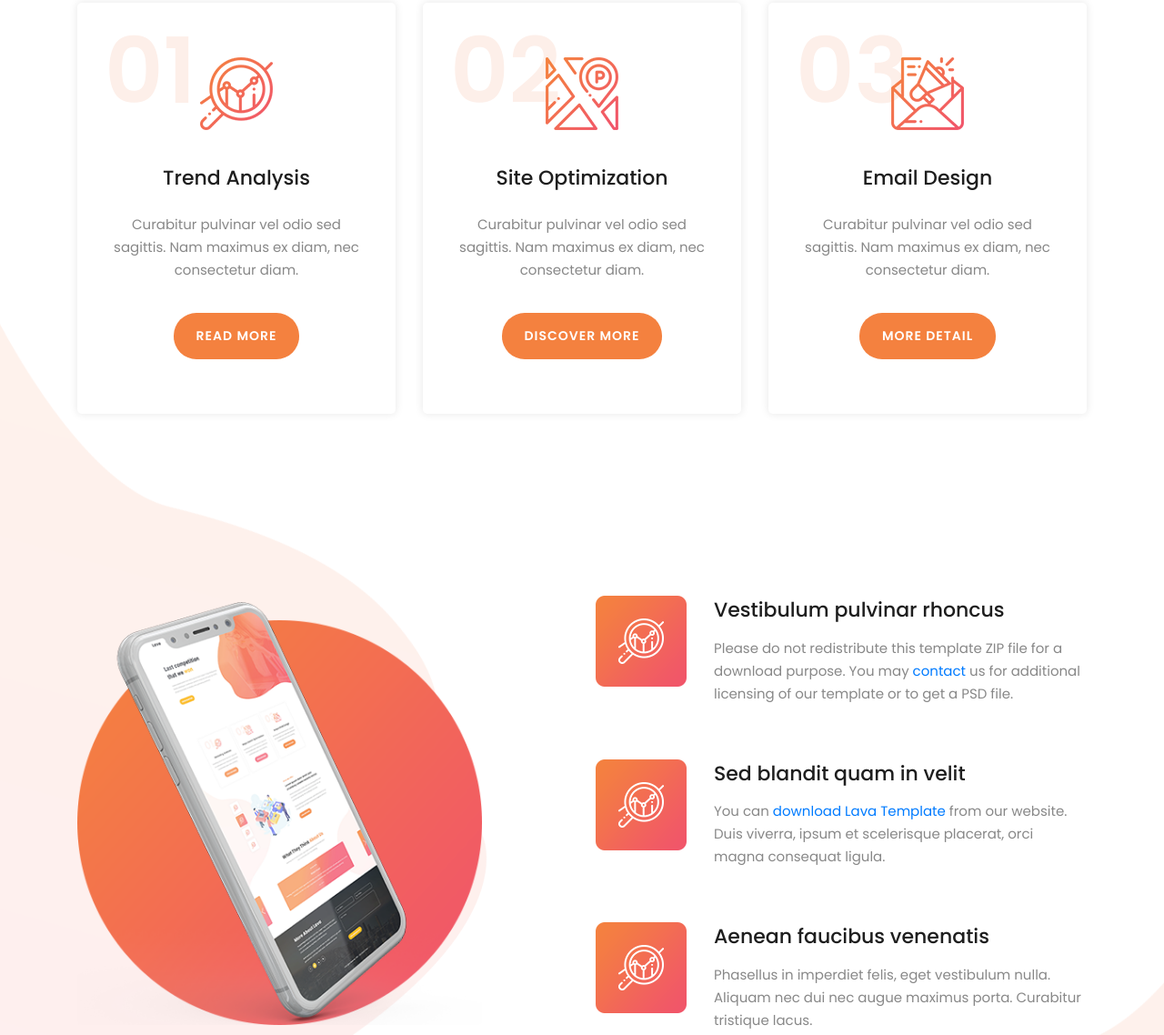
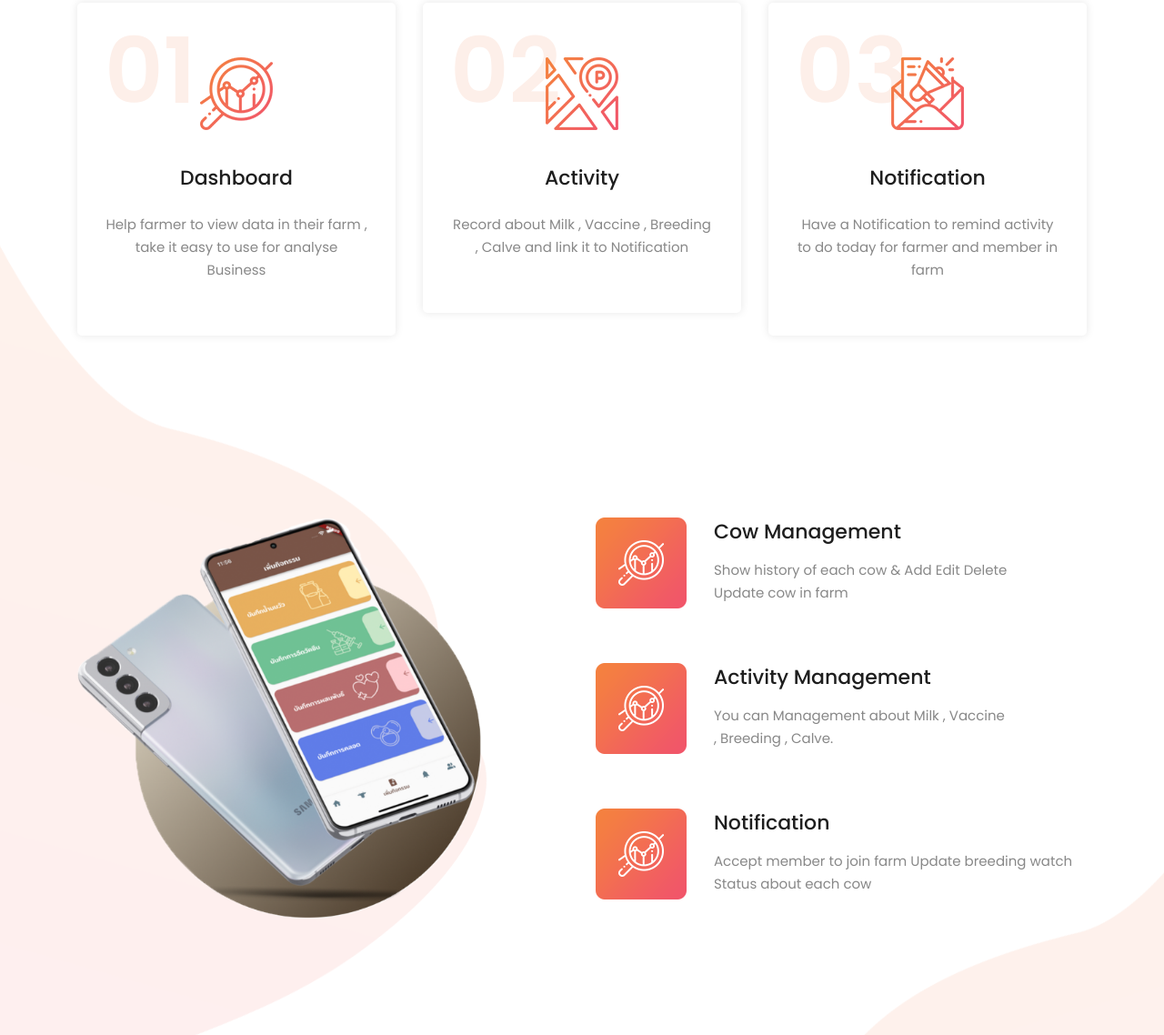
Before and after one commit to Mint-prem/senior, a website: page src/public/index.html in a window 1280 px wide. Shown: the part 897-2035 px from the top of the page at 91% size. Drawn offline with Linux system fonts and the light colour scheme.

Commit message:
UPDATE UI

```diff
--- a/src/public/assets/css/templatemo-lava.css
+++ b/src/public/assets/css/templatemo-lava.css
@@ -657,7 +657,7 @@ welcome
   width: 100%;
   height: 100vh;
   min-height: 793px;
-  background-image: url(../images/banner-bg.png);
+  background-image: url(../images/banner-bg2.png);
   background-repeat: no-repeat;
   background-position: right top;
 }
@@ -853,6 +853,7 @@ testimonials
 */
 .right-image-decor {
   background-image: url(../images/right-bg-decor.png);
+
   background-repeat: no-repeat;
   background-position: right center;
   position: absolute;
--- a/src/public/index.html
+++ b/src/public/index.html
@@ -21,6 +21,21 @@
     <link rel="stylesheet" href="assets/css/owl-carousel.css">
 
     <link rel='icon' type='image/png' href='assets/images/icon.png'>
+
+    <style>
+        .circletag {
+    display: block;
+    width: 100px;
+    height: 100px;
+    background: #E6E7ED;
+
+  border-radius: 50%;
+
+    background-image: url(no.png);
+    background-position:50% 50%;
+    background-repeat:no-repeat;
+}
+    </style>
 
 </head>
 
@@ -88,7 +103,7 @@
                 <div class="row">
                     <div class="left-text col-lg-6 col-md-12 col-sm-12 col-xs-12"
                         data-scroll-reveal="enter left move 30px over 0.6s after 0.4s">
-                        <h1>Simple App that we <em>CREATE</em></h1>
+                        <h1>Application for Dairy farm  <em>Management</em></h1>
                         <p</p>
                         <a href="#about" class="main-button-slider">KNOW US BETTER</a>
                     </div>
@@ -109,11 +124,11 @@
                         <div class="features-icon">
                             <h2>01</h2>
                             <img src="assets/images/features-icon-1.png" alt="">
-                            <h4>Trend Analysis</h4>
-                            <p>Curabitur pulvinar vel odio sed sagittis. Nam maximus ex diam, nec consectetur diam.</p>
-                            <a href="#testimonials" class="main-button">
+                            <h4>Dashboard</h4>
+                            <p>Help farmer to view data in their farm , take it  easy   to use for analyse Business </p>
+                            <!-- <a href="#testimonials" class="main-button">
                                 Read More
-                            </a>
+                            </a> -->
                         </div>
                     </div>
                 </div>
@@ -123,11 +138,12 @@
                         <div class="features-icon">
                             <h2>02</h2>
                             <img src="assets/images/features-icon-2.png" alt="">
-                            <h4>Site Optimization</h4>
-                            <p>Curabitur pulvinar vel odio sed sagittis. Nam maximus ex diam, nec consectetur diam.</p>
-                            <a href="#testimonials" class="main-button">
+                            <h4>Activity
+                            </h4>
+                            <p>Record about Milk , Vaccine , Breeding , Calve and link it to Notification</p>
+                            <!-- <a href="#testimonials" class="main-button">
                                 Discover More
-                            </a>
+                            </a> -->
                         </div>
                     </div>
                 </div>
@@ -137,11 +153,11 @@
                         <div class="features-icon">
                             <h2>03</h2>
                             <img src="assets/images/features-icon-3.png" alt="">
-                            <h4>Email Design</h4>
-                            <p>Curabitur pulvinar vel odio sed sagittis. Nam maximus ex diam, nec consectetur diam.</p>
-                            <a href="#testimonials" class="main-button">
+                            <h4>Notification</h4>
+                            <p>Have a Notification to remind activity to do today for farmer and member in farm </p>
+                            <!-- <a href="#testimonials" class="main-button">
                                 More Detail
-                            </a>
+                            </a> -->
                         </div>
                     </div>
                 </div>
@@ -158,35 +174,31 @@
             <div class="row">
                 <div class="left-image col-lg-5 col-md-12 col-sm-12 mobile-bottom-fix-big"
                     data-scroll-reveal="enter left move 30px over 0.6s after 0.4s">
-                    <img src="assets/images/left-image.png" class="rounded img-fluid d-block mx-auto" alt="App">
+                    <img src="assets/images/left-image1.png" class="rounded img-fluid d-block mx-auto" alt="App">
                 </div>
                 <div class="right-text offset-lg-1 col-lg-6 col-md-12 col-sm-12 mobile-bottom-fix">
                     <ul>
                         <li data-scroll-reveal="enter right move 30px over 0.6s after 0.4s">
                             <img src="assets/images/about-icon-01.png" alt="">
                             <div class="text">
-                                <h4>Vestibulum pulvinar rhoncus</h4>
-                                <p>Please do not redistribute this template ZIP file for a download purpose. You may <a
-                                rel="nofollow" href="https://templatemo.com/contact" target="_parent">contact</a> us for
-                            additional licensing of our template or to get a PSD file.</p>
+                                <h4>Cow Management</h4>
+                                <p>Show history of each cow &
+                                    Add Edit Delete Update cow in farm</p>
                             </div>
                         </li>
                         <li data-scroll-reveal="enter right move 30px over 0.6s after 0.5s">
                             <img src="assets/images/about-icon-02.png" alt="">
                             <div class="text">
-                                <h4>Sed blandit quam in velit</h4>
-                                <p>You can <a rel="nofollow"
-                                        href="https://templatemo.com/tm-540-lava-landing-page">download Lava
-                                        Template</a> from our website. Duis viverra, ipsum et scelerisque placerat, orci
-                                    magna consequat ligula.</p>
+                                <h4>Activity Management</h4>
+                                <p>You can Management about Milk , Vaccine , Breeding , Calve.</p>
                             </div>
                         </li>
                         <li data-scroll-reveal="enter right move 30px over 0.6s after 0.6s">
                             <img src="assets/images/about-icon-03.png" alt="">
                             <div class="text">
-                                <h4>Aenean faucibus venenatis</h4>
-                                <p>Phasellus in imperdiet felis, eget vestibulum nulla. Aliquam nec dui nec augue
-                                    maximus porta. Curabitur tristique lacus.</p>
+                                <h4>Notification</h4>
+                                <p>Accept member to join farm
+                                    Update breeding watch Status about each cow</p>
                             </div>
                         </li>
                     </ul>
@@ -204,7 +216,8 @@
             <div class="row">
                 <div class="col-lg-8 offset-lg-2">
                     <div class="center-heading">
-                        <h2>ทำความรู้จักกับ <em>คณะผู้จัดทำ</em></h2>
+
+                        <h2  >ทำความรู้จักกับ <em>คณะผู้จัดทำ</em></h2>
                         <p></p>
                     </div>
                 </div>
@@ -213,6 +226,7 @@
                     <div class="owl-carousel owl-theme">
                         <div class="item service-item">
                             <div class="author">
+
                                 <i><img src="assets/images/prang.JPG" alt="Author One"></i>
                             </div>
                             <div class="testimonial-content">
```
Also changed, not shown: src/public/assets/images/banner-bg1.png (added), src/public/assets/images/banner-bg2.png (added), src/public/assets/images/icon_cow.png (added), src/public/assets/images/icon_farm.png (added), src/public/assets/images/left-image1.png (added).
